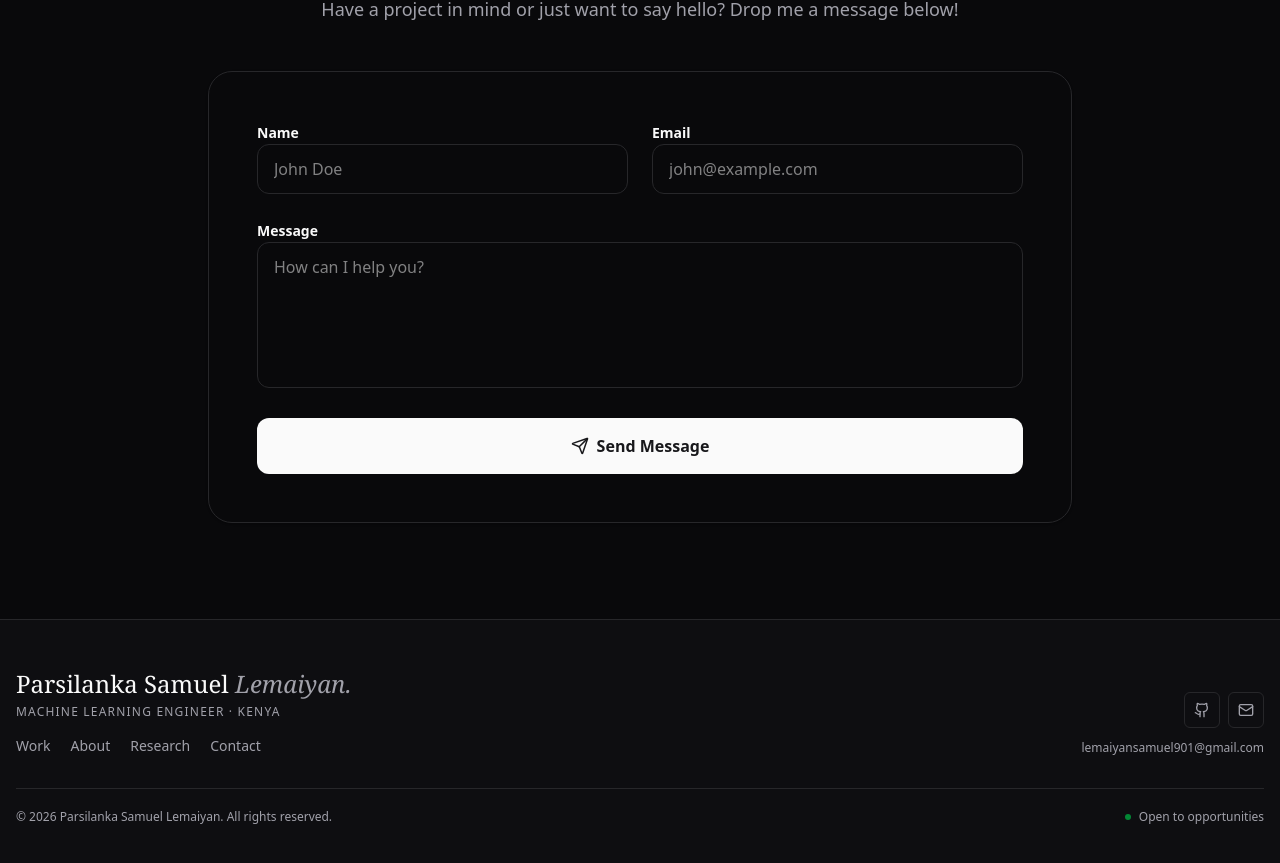
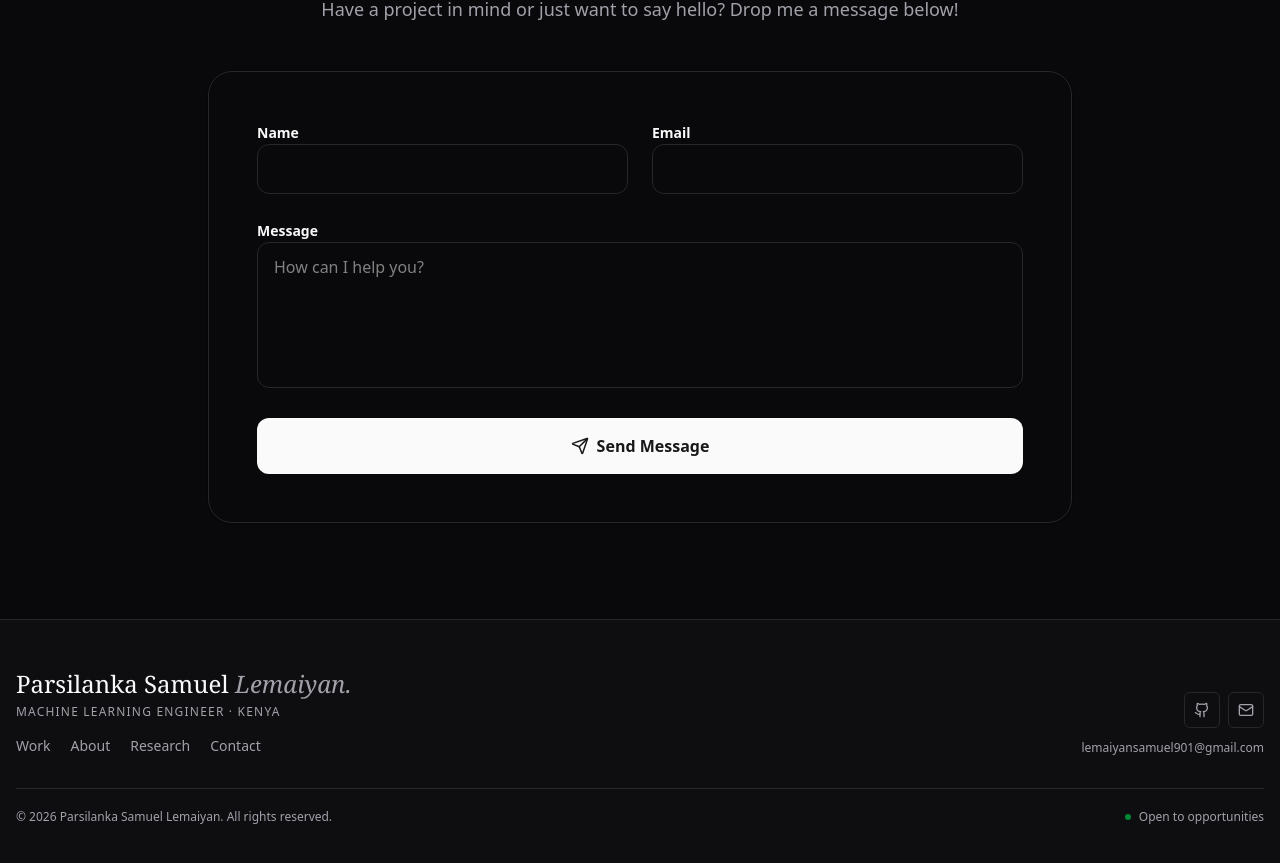
Before and after one commit to Parsilanka/lemaiyan-portfolio, a Next.js app: page / in a window 1280 px wide. Shown: the part 3772-4635 px from the top of the page. Built offline with nearby package versions, Linux system fonts and the light colour scheme; no server answers; the database is empty.

Commit message:
placeholder refinement

```diff
--- a/src/components/Contact.tsx
+++ b/src/components/Contact.tsx
@@ -54,7 +54,6 @@ export default function Contact() {
                                 <input
                                     required
                                     type="text"
-                                    placeholder="John Doe"
                                     className="w-full rounded-xl border bg-background px-4 py-3 outline-none focus:ring-2 focus:ring-primary/20 transition-all"
                                     value={formData.name}
                                     onChange={e => setFormData({ ...formData, name: e.target.value })}
@@ -65,7 +64,6 @@ export default function Contact() {
                                 <input
                                     required
                                     type="email"
-                                    placeholder="john@example.com"
                                     className="w-full rounded-xl border bg-background px-4 py-3 outline-none focus:ring-2 focus:ring-primary/20 transition-all"
                                     value={formData.email}
                                     onChange={e => setFormData({ ...formData, email: e.target.value })}
```
